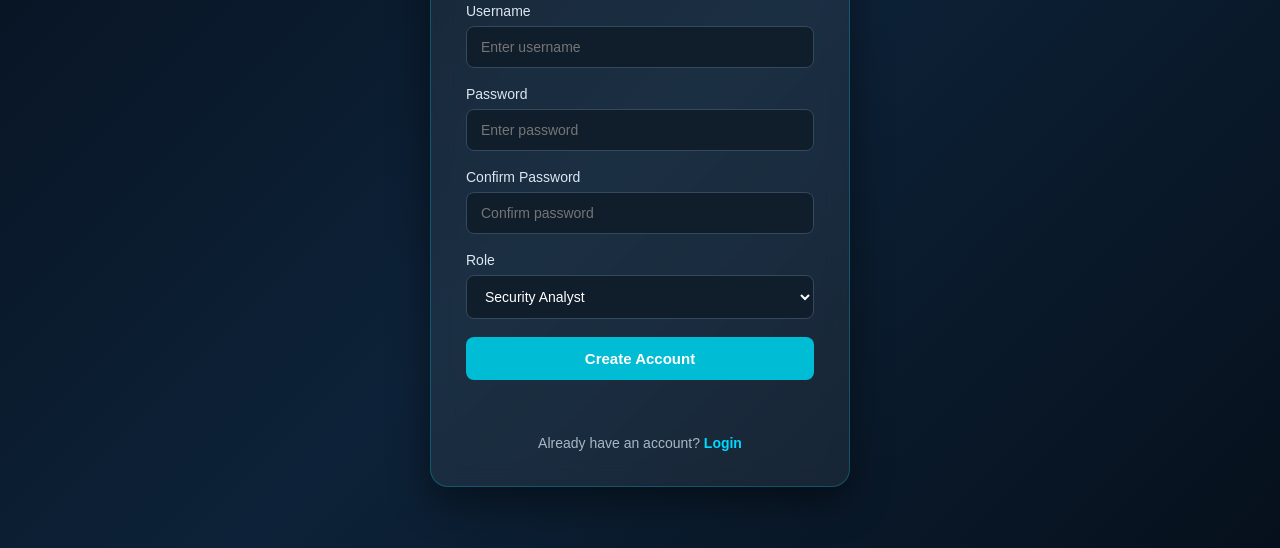
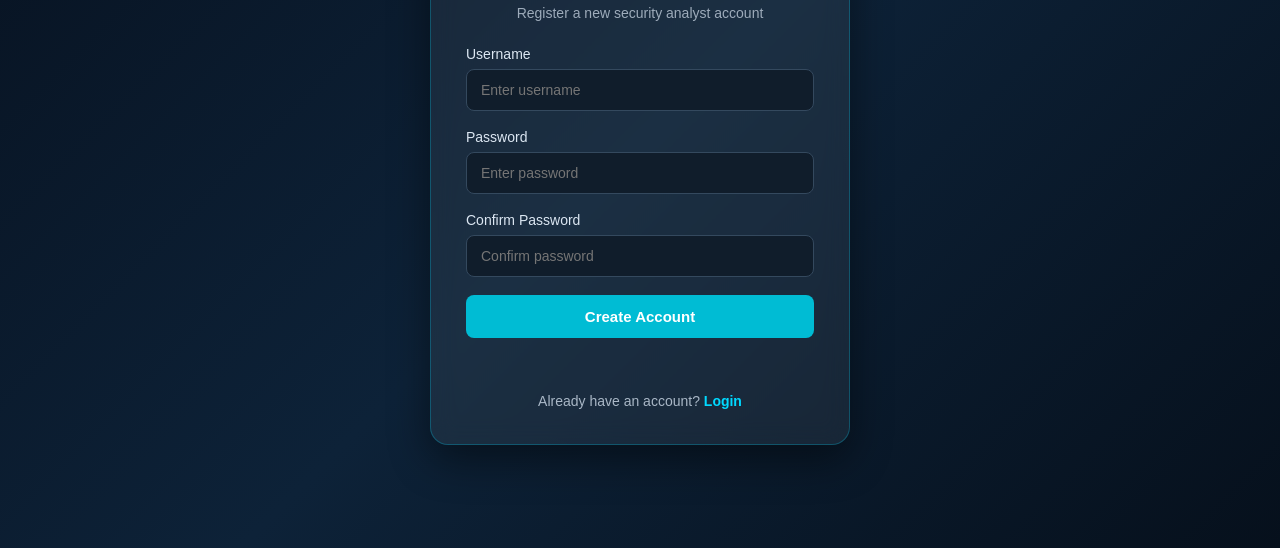
Before and after one commit to DhartiPatel15/Security-Log-Analyzer-Alert-Dashboard, a plain HTML site: page frontend/register.html in a window 1280 px wide. Shown: the part 252-800 px from the top of the page. Drawn offline with Linux system fonts and the light colour scheme.

Commit message:
Remove client-selectable account roles

```diff
--- a/frontend/register.html
+++ b/frontend/register.html
@@ -55,20 +55,6 @@
                     >
                 </div>
 
-                <div class="form-group">
-                    <label for="role">Role</label>
-
-                    <select id="role">
-                        <option value="Security Analyst">
-                            Security Analyst
-                        </option>
-
-                        <option value="Viewer">
-                            Viewer
-                        </option>
-                    </select>
-                </div>
-
                 <button type="submit" id="registerButton">
                     Create Account
                 </button>
```
